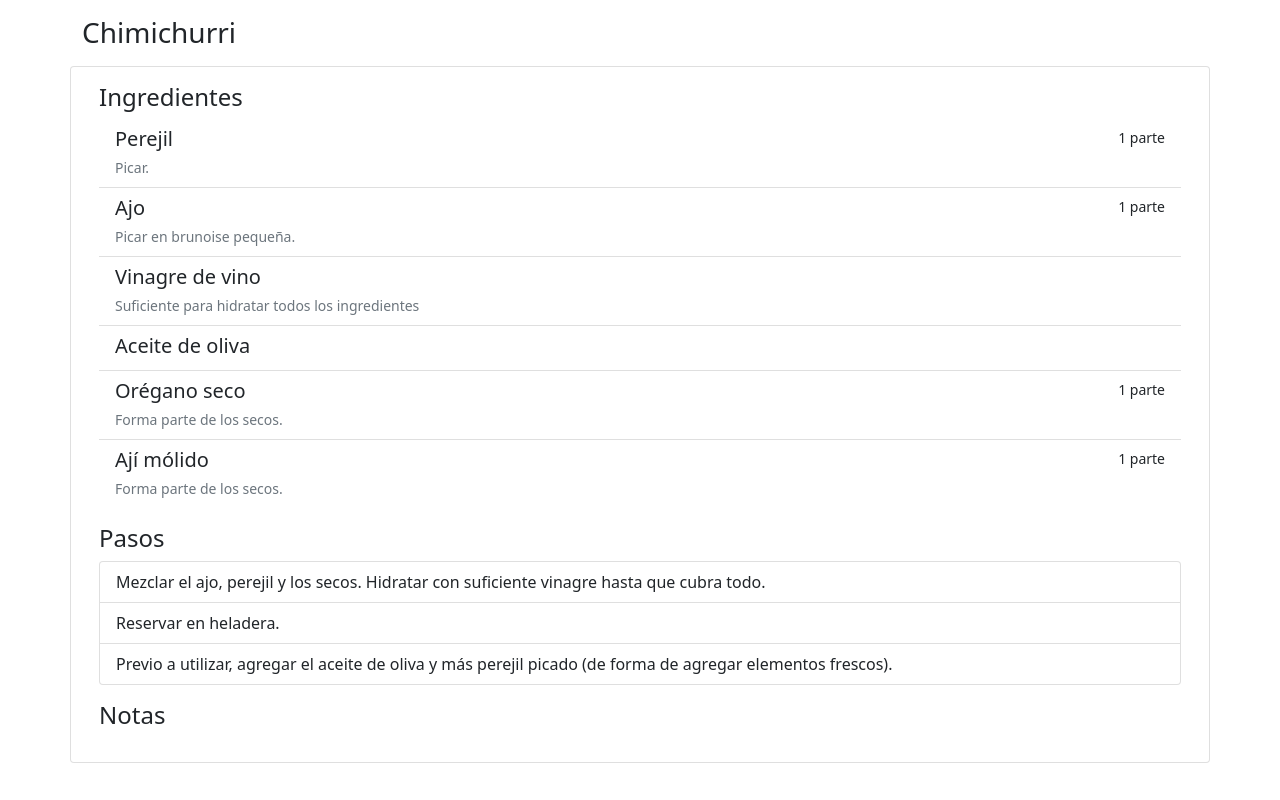
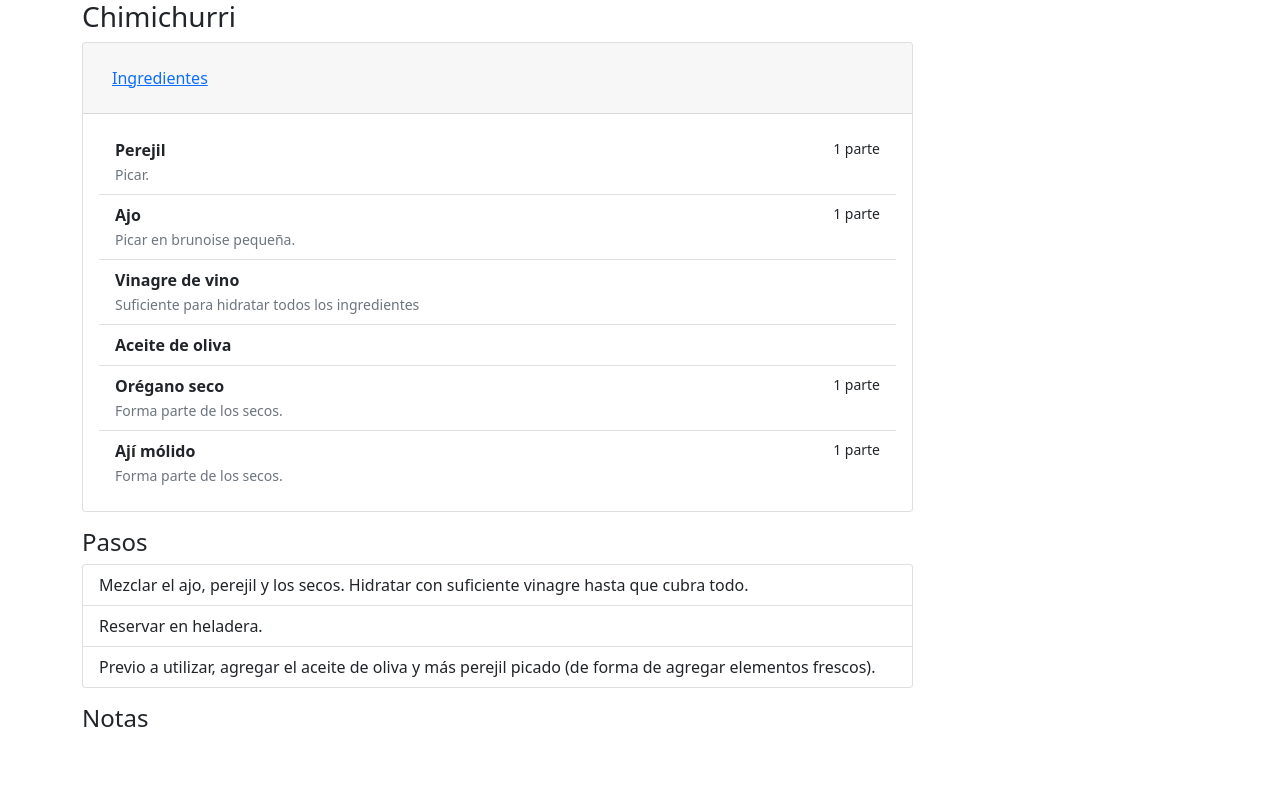
Before and after one commit to thepalbi/recetario, a Next.js app: page /recipes/chimichurri in a window 1280 px wide. Built offline with nearby package versions, Linux system fonts and the light colour scheme.

Commit message:
Ingredient list looking nicer

```diff
--- a/components/Recipe.tsx
+++ b/components/Recipe.tsx
@@ -8,13 +8,13 @@ type RecipeProps = {
 }
 
 function Recipe({ recipe }: RecipeProps) {
-  return <div className='card'>
-    <div className='card-body'>
+  return (
+    <>
       <IngredientList ingredients={recipe.ingredients}></IngredientList>
       <StepList steps={recipe.steps}></StepList>
       <Notes notes={recipe.notes}></Notes>
-    </div>
-  </div>;
+    </>
+  );
 }
 
 function Notes({ notes }: { notes: string }) {
@@ -32,12 +32,22 @@ type IngredientListProps = {
 
 function IngredientList({ ingredients }: IngredientListProps) {
   return (
-    <>
-      <h4>Ingredientes</h4>
-      <ul className='list-group list-group-flush'>
-        {ingredients.map(i => <Ingredient key={i.name} ingredient={i}></Ingredient>)}
-      </ul>
-    </>
+    <div className='card'>
+      <div className='card-header'>
+        <h4 className='pt-2'>
+          <button className='btn btn-link' type='button' data-toggle='collapse' data-target="#collapsableIngredients">
+            Ingredientes
+          </button>
+        </h4>
+      </div>
+      <div className='collapse show' id='collapsableIngredients'>
+        <div className='card-body'>
+          <ul className='list-group list-group-flush'>
+            {ingredients.map(i => <Ingredient key={i.name} ingredient={i}></Ingredient>)}
+          </ul>
+        </div>
+      </div>
+    </div>
   )
 }
 
@@ -57,7 +67,7 @@ function Ingredient({ ingredient }: IngredientProps) {
   return (
     <div className="list-group-item list-group-item-action flex-column align-items-start">
       <div className="d-flex w-100 justify-content-between">
-        <h5 className="mb-1">{ingredient.name}</h5>
+        <strong>{ingredient.name}</strong>
         {formattedFirstAmount}
       </div>
       {hasNotes && <small className="text-muted">{details.notes}</small>}
--- a/pages/recipes/[id].tsx
+++ b/pages/recipes/[id].tsx
@@ -5,9 +5,13 @@ import { getRecipeByName, getRecipeNames } from "../../utils";
 export default function RecipePage({ recipe }: { recipe: RecipeType }) {
   return (
     <div className='container'>
-      <h3 className="mt-3 mb-3">{recipe.name}</h3>
+      <div className="row">
+        <h3>{recipe.name}</h3>
+      </div>
       <div className='row'>
-        <Recipe recipe={recipe}></Recipe>
+        <div className="col-md-9 pt-20 pb-20">
+          <Recipe recipe={recipe}></Recipe>
+        </div>
       </div>
     </div>
   )
```
